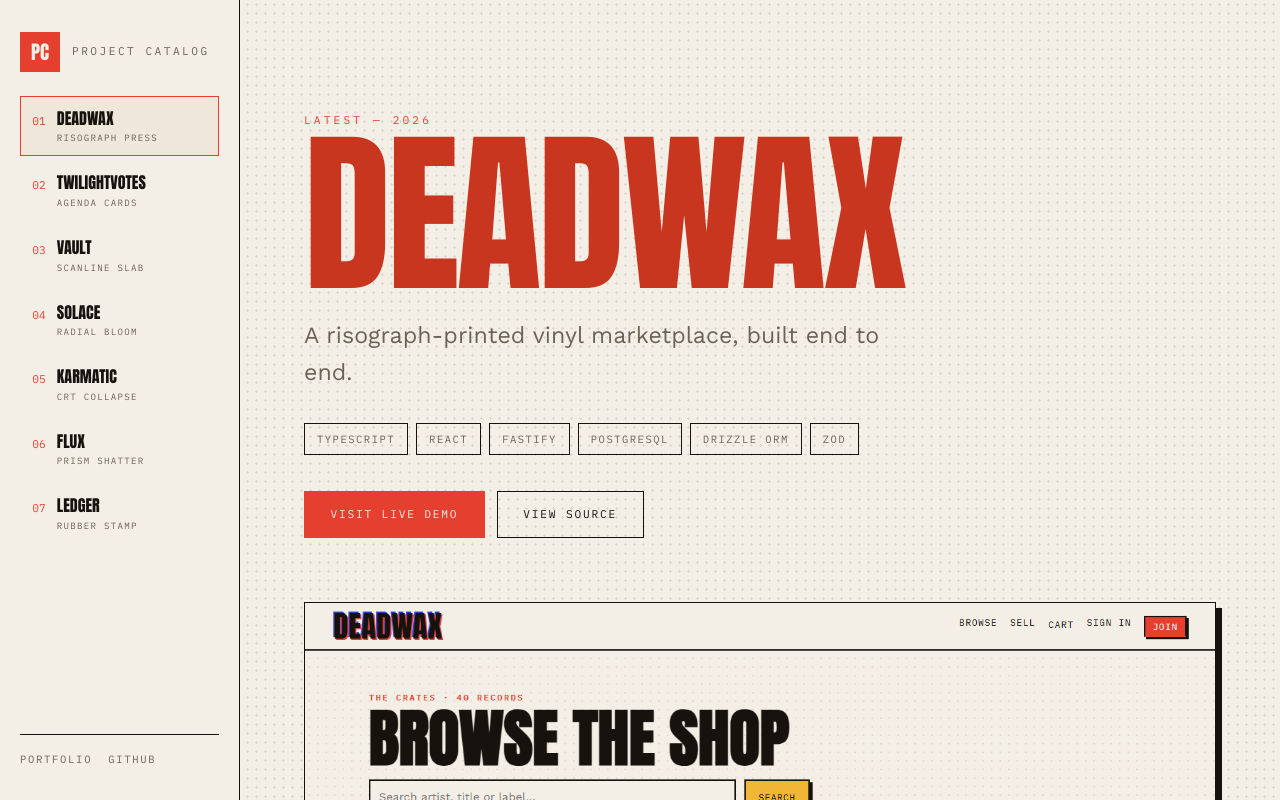
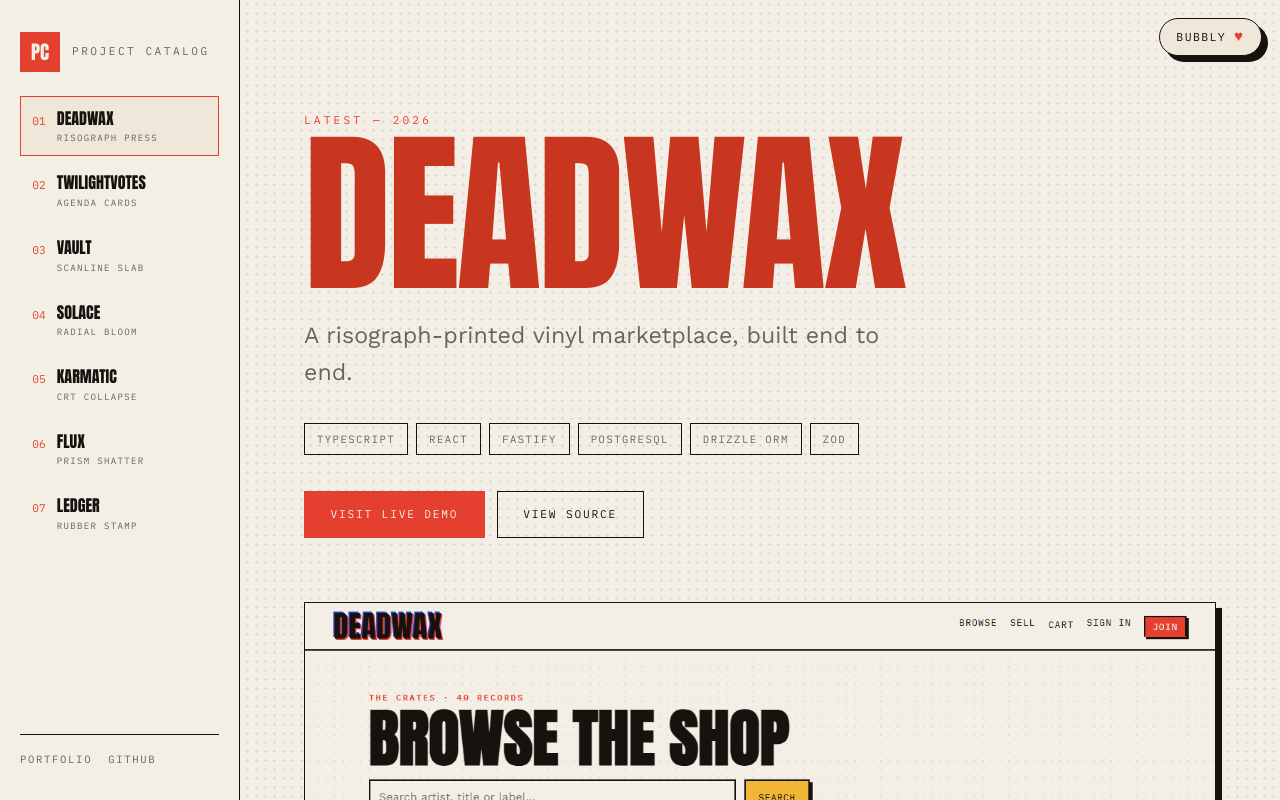
Before and after one commit to cycoconutz/portfolio-tabs, a React (Vite) app: page /portfolio-tabs/work/deadwax in a window 1280 px wide. Shown: the top 800 px of the page. Built offline with nearby package versions, Linux system fonts and the light colour scheme.

Commit message:
Add persistent Bubbly theme toggle (very pink)

```diff
--- a/index.html
+++ b/index.html
@@ -12,7 +12,7 @@
     <link rel="preconnect" href="https://fonts.googleapis.com" />
     <link rel="preconnect" href="https://fonts.gstatic.com" crossorigin />
     <link
-      href="https://fonts.googleapis.com/css2?family=Anton&family=Archivo+Black&family=Archivo:wght@400;500;600&family=DM+Serif+Display&family=Fraunces:opsz,wght@9..144,400;9..144,600&family=IBM+Plex+Mono:wght@400;500;600&family=Inter:wght@300;400;500;600&family=JetBrains+Mono:wght@400;600&family=Orbitron:wght@400;500;700&family=Quicksand:wght@400;500;600&family=Share+Tech+Mono&family=Space+Grotesk:wght@400;500;700&family=VT323&family=Work+Sans:wght@300;400;600&display=swap"
+      href="https://fonts.googleapis.com/css2?family=Anton&family=Archivo+Black&family=Archivo:wght@400;500;600&family=Baloo+2:wght@400;500;600&family=DM+Serif+Display&family=Fraunces:opsz,wght@9..144,400;9..144,600&family=IBM+Plex+Mono:wght@400;500;600&family=Inter:wght@300;400;500;600&family=JetBrains+Mono:wght@400;600&family=Orbitron:wght@400;500;700&family=Pacifico&family=Quicksand:wght@400;500;600&family=Share+Tech+Mono&family=Space+Grotesk:wght@400;500;700&family=VT323&family=Work+Sans:wght@300;400;600&display=swap"
       rel="stylesheet"
     />
     <title>Project Catalog — Selected Work</title>
--- a/src/App.tsx
+++ b/src/App.tsx
@@ -1,10 +1,13 @@
-import { useLayoutEffect } from 'react'
+import { useLayoutEffect, useState } from 'react'
 import { BrowserRouter, Navigate, Route, Routes, useLocation } from 'react-router-dom'
 import { TabSpine } from './components/TabSpine'
+import { BubblyToggle } from './components/BubblyToggle'
 import { IndexPage } from './pages/IndexPage'
 import { ProjectPage } from './pages/ProjectPage'
 import { projects } from './data/projects'
 import { TransitionProvider } from './transitions/TransitionProvider'
+
+const BUBBLY_KEY = 'catalog-bubbly'
 
 const fallback = {
   theme: 'hub',
@@ -28,19 +31,27 @@ function metaFor(pathname: string) {
   return fallback
 }
 
-function Shell() {
+function Shell({
+  bubbly,
+  onToggleBubbly,
+}: {
+  bubbly: boolean
+  onToggleBubbly: () => void
+}) {
   const { pathname } = useLocation()
   const meta = metaFor(pathname)
+  const theme = bubbly ? 'bubbly' : meta.theme
 
   useLayoutEffect(() => {
-    document.documentElement.dataset.theme = meta.theme
+    document.documentElement.dataset.theme = theme
     document.title = meta.title
     const description = document.querySelector('meta[name="description"]')
     if (description) description.setAttribute('content', meta.description)
-  }, [meta.theme, meta.title, meta.description])
+  }, [theme, meta.title, meta.description])
 
   return (
     <div className="app">
+      <BubblyToggle active={bubbly} onToggle={onToggleBubbly} />
       <TabSpine />
       <div className="stage">
         <Routes>
@@ -54,10 +65,30 @@ function Shell() {
 }
 
 export default function App() {
+  const [bubbly, setBubbly] = useState<boolean>(() => {
+    try {
+      return localStorage.getItem(BUBBLY_KEY) === '1'
+    } catch {
+      return false
+    }
+  })
+
+  const toggleBubbly = () => {
+    setBubbly((current) => {
+      const next = !current
+      try {
+        localStorage.setItem(BUBBLY_KEY, next ? '1' : '0')
+      } catch {
+        /* storage unavailable */
+      }
+      return next
+    })
+  }
+
   return (
     <BrowserRouter basename="/portfolio-tabs">
-      <TransitionProvider>
-        <Shell />
+      <TransitionProvider forcedTheme={bubbly ? 'bubbly' : null}>
+        <Shell bubbly={bubbly} onToggleBubbly={toggleBubbly} />
       </TransitionProvider>
     </BrowserRouter>
   )
--- /dev/null
+++ b/src/components/BubblyToggle.tsx
@@ -0,0 +1,21 @@
+interface BubblyToggleProps {
+  active: boolean
+  onToggle: () => void
+}
+
+export function BubblyToggle({ active, onToggle }: BubblyToggleProps) {
+  return (
+    <button
+      type="button"
+      className="bubbly-toggle"
+      aria-pressed={active}
+      onClick={onToggle}
+      title="Switch to the bubbly theme"
+    >
+      <span className="bubble-tag">{active ? 'Bubbly on' : 'Bubbly'}</span>
+      <span className="bubble-heart" aria-hidden="true">
+        ♥
+      </span>
+    </button>
+  )
+}
--- a/src/index.css
+++ b/src/index.css
@@ -1146,6 +1146,133 @@ button {
   }
 }
 
+/* ---------------------------------------------------------- bubbly toggle --- */
+
+.bubbly-toggle {
+  position: fixed;
+  top: 1.1rem;
+  right: 1.1rem;
+  z-index: 2000;
+  display: inline-flex;
+  align-items: center;
+  gap: 0.5rem;
+  padding: 0.56rem 1.05rem;
+  border-radius: 999px;
+  border: 1px solid var(--border);
+  background: var(--card);
+  color: var(--fg);
+  font-family: var(--font-mono);
+  font-size: 0.72rem;
+  letter-spacing: 0.12em;
+  text-transform: uppercase;
+  cursor: pointer;
+  box-shadow: var(--shadow);
+  backdrop-filter: blur(10px);
+  transition: transform 0.25s var(--ease), box-shadow 0.25s var(--ease),
+    background-color 0.3s var(--ease), color 0.3s var(--ease);
+}
+
+.bubbly-toggle:hover {
+  transform: translateY(-1px) scale(1.04);
+}
+
+.bubbly-toggle[aria-pressed='true'] {
+  background: linear-gradient(135deg, #ffb3dc, #ff5fb0);
+  border-color: transparent;
+  color: #fff;
+  font-weight: 600;
+  box-shadow: 0 16px 44px -14px rgba(255, 77, 157, 0.65);
+}
+
+.bubble-heart {
+  color: var(--accent);
+  font-size: 0.95rem;
+  line-height: 1;
+  transform: translateY(-1px);
+}
+
+.bubbly-toggle[aria-pressed='true'] .bubble-heart {
+  color: #fff;
+}
+
+/* ---------------------------------------------------------- bubbly theme --- */
+
+[data-theme='bubbly'] .flourish,
+[data-theme='bubbly'] .index-page::before {
+  background-image:
+    radial-gradient(circle at 10% 20%, rgba(255, 77, 157, 0.3), transparent 26%),
+    radial-gradient(circle at 88% 16%, rgba(255, 143, 199, 0.45), transparent 24%),
+    radial-gradient(circle at 72% 80%, rgba(255, 77, 157, 0.26), transparent 27%),
+    radial-gradient(circle at 20% 86%, rgba(255, 183, 220, 0.55), transparent 22%);
+}
+
+[data-theme='bubbly'] .index-page {
+  position: relative;
+}
+
+[data-theme='bubbly'] .index-page::before {
+  content: '';
+  position: fixed;
+  inset: 0;
+  z-index: -1;
+  pointer-events: none;
+}
+
+[data-theme='bubbly'] .flourish::before,
+[data-theme='bubbly'] .index-page::after {
+  content: '';
+  position: fixed;
+  bottom: -130px;
+  border-radius: 50%;
+  background:
+    radial-gradient(circle at 30% 28%, rgba(255, 255, 255, 0.95) 0 12%, transparent 46%),
+    radial-gradient(circle at 68% 74%, #ffa1cf 0 22%, transparent 62%);
+  border: 2px solid rgba(255, 77, 157, 0.4);
+  box-shadow: 0 10px 30px -8px rgba(255, 77, 157, 0.45),
+    inset -6px -10px 18px rgba(255, 77, 157, 0.22);
+  pointer-events: none;
+  opacity: 0;
+  animation: bubbleRise 10s ease-in-out infinite;
+}
+
+[data-theme='bubbly'] .flourish::before {
+  width: 110px;
+  height: 110px;
+  left: 16%;
+}
+
+[data-theme='bubbly'] .flourish::after {
+  width: 64px;
+  height: 64px;
+  left: 62%;
+  bottom: -90px;
+  animation-delay: 3.6s;
+  animation-duration: 7s;
+}
+
+[data-theme='bubbly'] .index-page::after {
+  width: 84px;
+  height: 84px;
+  left: 38%;
+}
+
+@keyframes bubbleRise {
+  0% {
+    transform: translateY(0) translateX(0) rotate(0deg);
+    opacity: 0;
+  }
+  12% {
+    opacity: 0.85;
+  }
+  82% {
+    opacity: 0.85;
+  }
+  100% {
+    transform: translateY(-115vh) translateX(40px) rotate(14deg);
+    opacity: 0;
+  }
+}
+
 /* ------------------------------------------------------------ responsive --- */
 
 @media (max-width: 860px) {
@@ -1199,6 +1326,12 @@ button {
   .index-foot {
     flex-direction: column;
   }
+
+  .bubbly-toggle {
+    top: 0.7rem;
+    right: 0.7rem;
+    padding: 0.5rem 0.85rem;
+  }
 }
 
 @media (prefers-reduced-motion: reduce) {
--- a/src/theme/themes.css
+++ b/src/theme/themes.css
@@ -136,3 +136,20 @@
   --display-transform: none;
   --shadow: 0 26px 60px -28px rgba(47, 125, 70, 0.4);
 }
+
+[data-theme='bubbly'] {
+  --bg: #ffe9f4;
+  --bg-2: #ffd9ec;
+  --fg: #7a2449;
+  --muted: #b36b93;
+  --accent: #ff4d9d;
+  --accent-2: #ff87c7;
+  --border: rgba(255, 77, 157, 0.28);
+  --card: rgba(255, 255, 255, 0.72);
+  --radius: 30px;
+  --font-display: 'Pacifico', cursive;
+  --font-body: 'Baloo 2', system-ui, sans-serif;
+  --font-mono: 'Baloo 2', system-ui, sans-serif;
+  --display-transform: none;
+  --shadow: 0 30px 80px -28px rgba(255, 77, 157, 0.55);
+}
--- a/src/transitions/TransitionProvider.tsx
+++ b/src/transitions/TransitionProvider.tsx
@@ -16,7 +16,13 @@ function prefersReducedMotion() {
   )
 }
 
-export function TransitionProvider({ children }: { children: ReactNode }) {
+export function TransitionProvider({
+  children,
+  forcedTheme,
+}: {
+  children: ReactNode
+  forcedTheme?: string | null
+}) {
   const navigate = useNavigate()
   const [phase, setPhase] = useState<Phase>('idle')
   const [wipe, setWipe] = useState<WipeId>('bloom')
@@ -62,10 +68,12 @@ export function TransitionProvider({ children }: { children: ReactNode }) {
 
   const value = useMemo(() => ({ phase, transitionTo }), [phase, transitionTo])
 
+  const curtainTheme = forcedTheme ?? theme
+
   return (
     <TransitionContext.Provider value={value}>
       {children}
-      <Curtain phase={phase} wipe={wipe} theme={theme} origin={origin} />
+      <Curtain phase={phase} wipe={wipe} theme={curtainTheme} origin={origin} />
     </TransitionContext.Provider>
   )
 }
```
